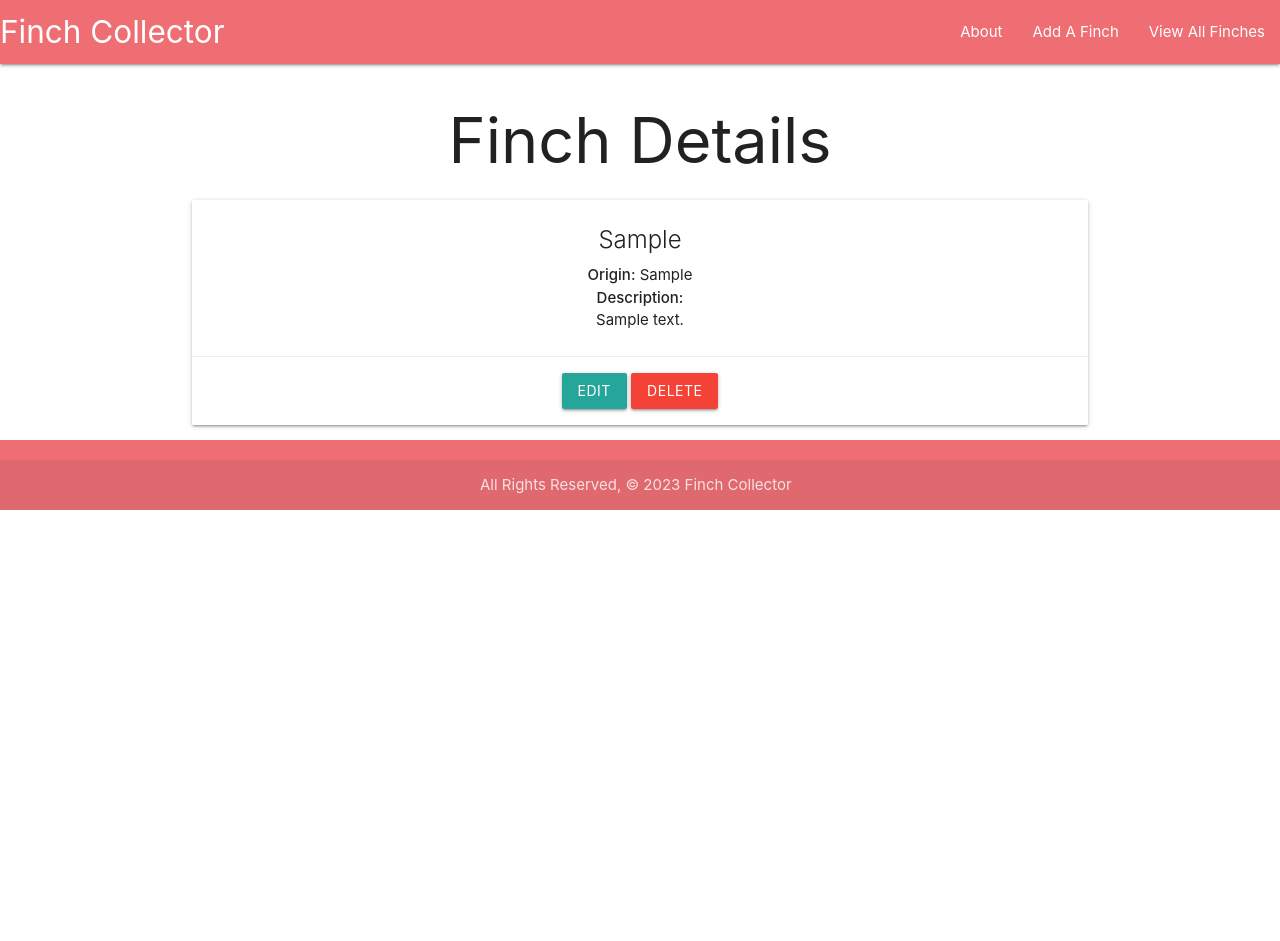
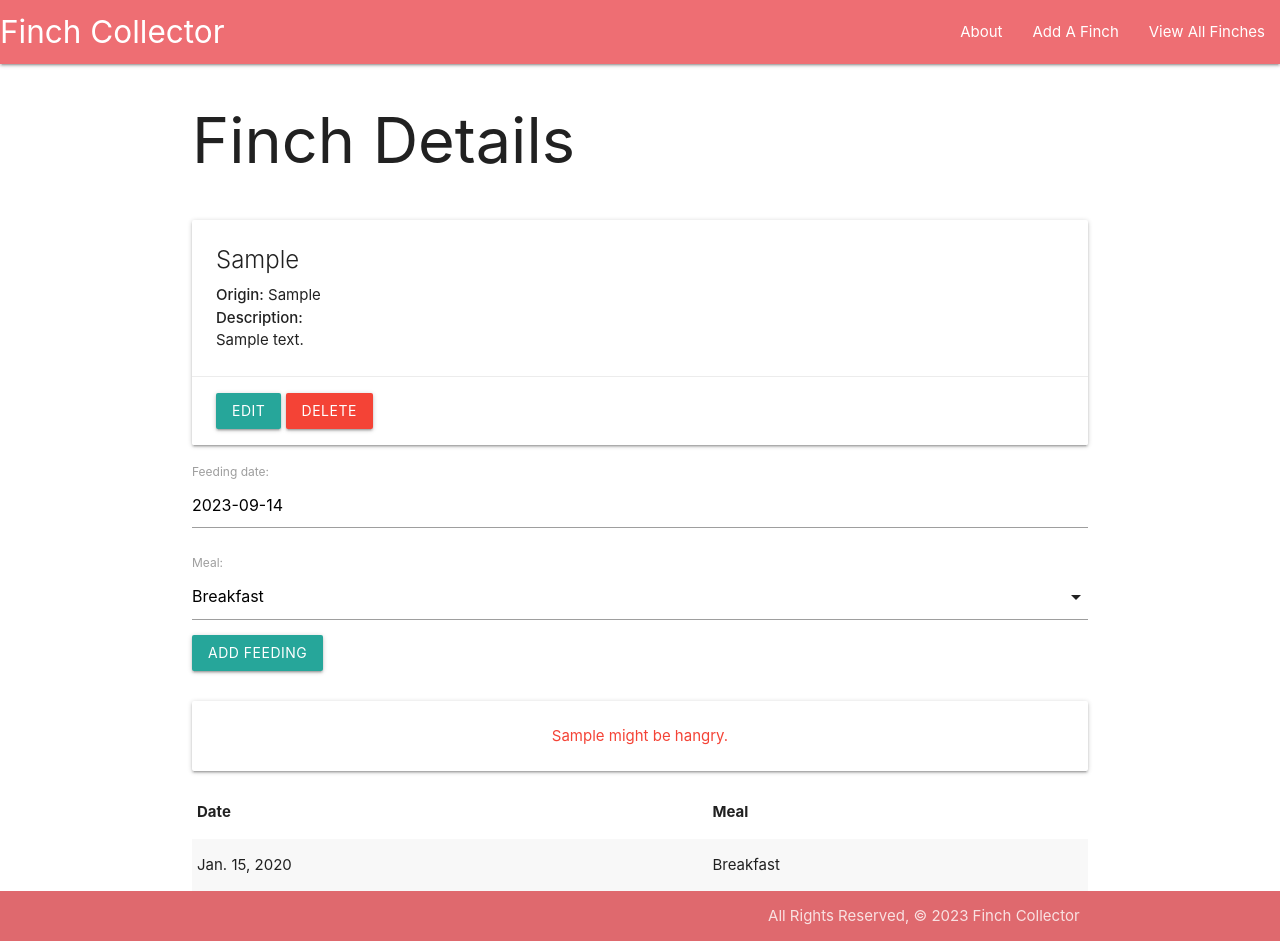
Before and after one commit to jadewang425/finchcollector, a Django app: page /finches/1/ in a window 1280 px wide. Before the commit the page ends 510 px from the top, so only its background shows below. Run offline with Django 4.2, Linux system fonts and the light colour scheme; tables that the repository leaves empty hold one stand-in row (values such as "Sample post").

Commit message:
part 4 complete

```diff
--- a/main_app/admin.py
+++ b/main_app/admin.py
@@ -1,4 +1,5 @@
 from django.contrib import admin
-from .models import Finch
+from .models import Finch, Feeding
 # Register your models here.
 admin.site.register(Finch)
+admin.site.register(Feeding)
--- /dev/null
+++ b/main_app/forms.py
@@ -0,0 +1,7 @@
+from django.forms import ModelForm
+from .models import Feeding
+
+class FeedingForm(ModelForm):
+    class Meta:
+        model = Feeding
+        fields = ['date', 'meal']
--- a/main_app/models.py
+++ b/main_app/models.py
@@ -1,5 +1,7 @@
 from django.db import models
 from django.urls import reverse
+
+from datetime import date
 
 # define a tuple of 2-tuples for MEALS
 MEALS = (
@@ -20,9 +22,12 @@ class Finch(models.Model):
     def get_absolute_url(self):
         return reverse('detail', kwargs={'finch_id': self.id})
 
+    def fed_for_today(self):
+        return self.feeding_set.filter(date=date.today()).count() >= len(MEALS)
+
 # Add Feeding model
 class Feeding(models.Model):
-    date = models.DateField()
+    date = models.DateField('feeding date')
     meal = models.CharField(
         max_length=1,
         choices=MEALS,
@@ -33,3 +38,6 @@ class Feeding(models.Model):
 
     def __str__(self):
         return f"{self.get_meal_display()} on {self.date}"
+
+    class Meta:
+        ordering = ['-date']
--- a/main_app/static/css/style.css
+++ b/main_app/static/css/style.css
@@ -0,0 +1,14 @@
+body {
+    display: flex;
+    min-height: 100vh;
+    flex-direction: column;
+  }
+
+  main {
+    flex: 1 0 auto;
+  }
+
+  footer.page-footer {
+    padding-top: 0;
+    text-align: right;
+  }
--- a/main_app/templates/base.html
+++ b/main_app/templates/base.html
@@ -8,6 +8,7 @@
     <title>Finch Collector</title>
     <link rel="stylesheet" href="https://cdnjs.cloudflare.com/ajax/libs/materialize/1.0.0/css/materialize.min.css">
     <link rel="stylesheet" type="text/css" href="{% static 'css/style.css' %}">
+    <script src="https://cdnjs.cloudflare.com/ajax/libs/materialize/1.0.0/js/materialize.min.js"></script>
 </head>
 <body>
     <header>
@@ -22,13 +23,13 @@
             </div>
         </nav>
     </header>
-    <main class="container center">
+    <main class="container">
         {% block content %}
         {% endblock %}
     </main>
     <footer class="page-footer">
         <div class="footer-copyright">
-            <div class="container center">All Rights Reserved, &copy; 2023 Finch Collector &nbsp;</div>
+            <div class="container">All Rights Reserved, &copy; 2023 Finch Collector &nbsp;</div>
         </div>
     </footer>
 </body>
--- a/main_app/templates/finches/detail.html
+++ b/main_app/templates/finches/detail.html
@@ -2,6 +2,8 @@
 
 {% block content %}
     <h1>Finch Details</h1>
+        <div class="row"></div>
+            <div class="col s6">
                 <div class="card">
                     <div class="card-content">
                         <span class="card-title">{{ finch.breed }}</span>
@@ -13,4 +15,49 @@
                         <a href="{% url 'finch_delete' finch.id %}" class="btn red">Delete</a>
                     </div>
                 </div>
+            </div>
+            <div class="col s6">
+                <form action="{% url 'add_feeding' finch.id %}" method="POST">
+                    {% csrf_token %}
+                    {{ feeding_form.as_p }}
+                    <input type="submit" class="btn" value="Add Feeding">
+                </form>
+                <br>
+                {% if finch.fed_for_today %}
+                    <div class="card-panel teal-text center-align">{{finch.breed}} has been fed for today!</div>
+                    {% else %}
+                    <div class="card-panel red-text center-align">{{finch.breed}} might be hangry.</div>
+                {% endif %}
+                <table class="striped">
+                    <thead>
+                        <tr>
+                            <th>Date</th>
+                            <th>Meal</th>
+                        </tr>
+                    </thead>
+                    <tbody>
+                        {% for feeding in finch.feeding_set.all %}
+                            <tr>
+                                <td>{{feeding.date}}</td>
+                                <td>{{feeding.get_meal_display}}</td>
+                            </tr>
+                        {% endfor %}
+                    </tbody>
+                </table>
+            </div>
+        </div>
+    <script>
+        const dateEl = document.getElementById('id_date');
+        // M is Materialize's global variable
+        // add datepicker
+        M.Datepicker.init(dateEl, {
+            format: 'yyyy-mm-dd',
+            defaultDate: new Date(),
+            setDefaultDate: true,
+            autoClose: true
+        });
+        // initialize meal select
+        const selectEl = document.getElementById('id_meal');
+        M.FormSelect.init(selectEl);
+    </script>
 {% endblock %}
--- a/main_app/urls.py
+++ b/main_app/urls.py
@@ -9,4 +9,5 @@ urlpatterns = [
     path('finches/create/', views.FinchCreate.as_view(), name='finch_create'),
     path('finches/<int:pk>/update', views.FinchUpdate.as_view(), name='finch_update'),
     path('finches/<int:pk>/delete', views.FinchDelete.as_view(), name='finch_delete'),
+    path('finches/<int:finch_id>/add_feeding', views.add_feeding, name='add_feeding'),
 ]
--- a/main_app/views.py
+++ b/main_app/views.py
@@ -1,7 +1,10 @@
-from django.shortcuts import render
+from django.shortcuts import render, redirect
 from django.views.generic.edit import CreateView, UpdateView, DeleteView
 
 from .models import Finch
+
+# import the FeedingForm
+from .forms import FeedingForm
 
 # data for testing purpose
 # finches = [
@@ -22,7 +25,8 @@ def finches_index(request):
 
 def finches_detail(request, finch_id):
     finch = Finch.objects.get(id=finch_id)
-    return render(request, 'finches/detail.html', {'finch': finch})
+    feeding_form = FeedingForm()
+    return render(request, 'finches/detail.html', {'finch': finch, 'feeding_form': feeding_form})
 
 class FinchCreate(CreateView):
     model = Finch
@@ -35,3 +39,11 @@ class FinchUpdate(UpdateView):
 class FinchDelete(DeleteView):
     model = Finch
     success_url = '/finches'
+
+def add_feeding(request, finch_id):
+    form = FeedingForm(request.POST)
+    if form.is_valid():
+        new_feeding = form.save(commit=False)
+        new_feeding.finch_id = finch_id
+        new_feeding.save()
+    return redirect('detail', finch_id=finch_id)
```
Also changed, not shown: main_app/migrations/0003_alter_feeding_options_alter_feeding_date.py (added). Lines whose indentation alone changed are shown as unchanged.
